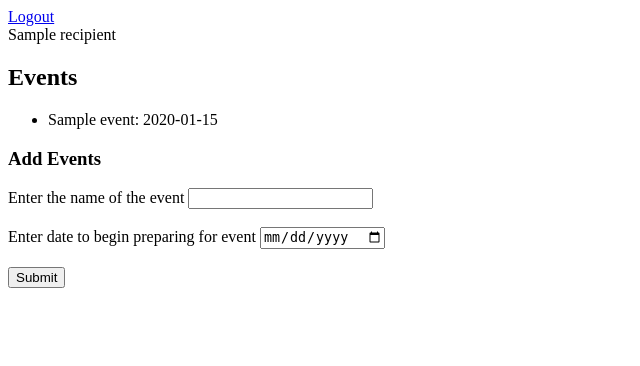
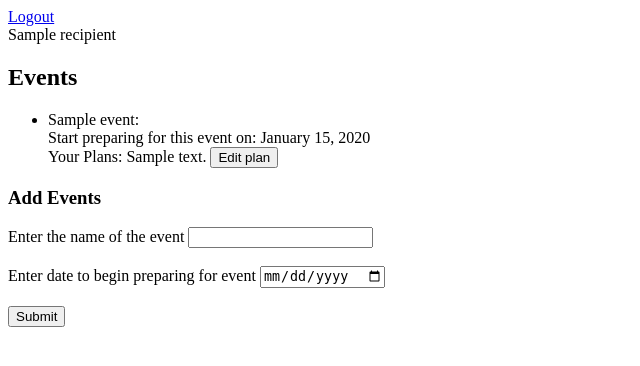
Before and after one commit to ShannaSmith/benevolence, a Flask app: page /recipient_profile/1 in a window 1280 px wide. Shown: the top 366 px of the page, without its empty margins (0-640 px from the left). Run offline with Flask 2, Linux system fonts and the light colour scheme; the visitor is signed in with stand-in values (Sample User, id 1); tables that the repository leaves empty hold one stand-in row (values such as "Sample post"); some libraries are stand-ins or nearby versions.

Commit message:
create update note functionality

```diff
--- a/crud.py
+++ b/crud.py
@@ -1,4 +1,5 @@
 """CRUD operation functions"""
+import psycopg2
 from model import db, User, Recipient, Note, Like, Event, Prompt, connect_to_db
 
 #Functions  start here:
@@ -27,9 +28,9 @@ def create_recipient(user, r_name):
     recipient= Recipient(user=user, r_name=r_name)
     return recipient
 
-def create_like(user, prompt, recipient, like_name):
+def create_like(prompt, recipient, like_name):
     """create a prompt"""
-    like = Like(user=user, prompt=prompt, recipient=recipient, like_name=like_name)
+    like = Like(prompt=prompt, recipient=recipient, like_name=like_name)
     return like
 
 def create_event(recipient, event_name, event_date):
@@ -37,7 +38,25 @@ def create_event(recipient, event_name, event_date):
     events = Event(event_name=event_name, event_date=event_date, recipient=recipient)
     return events
 
+def create_note(event, content):
+    """create new note"""
+    note = Note(event=event, content=content)
+    return note
 
+def get_event_by_id(event_id):
+    return Event.query.filter(Event.event_id == event_id).first()
+
+def get_note_by_id(note_id):
+    return Note.query.filter(Note.note_id == note_id).first()
+
+def delete_recipient(recipient_id):
+    """delete recipient by recipient id"""
+    pass
+
+def update_note(note_id, update_content):
+    """update a note given note_id and the updated content"""
+    note = Note.query.get(note_id)
+    note.content = update_content
 
 if __name__=='__main__':
     from server import app
--- a/seed_database.py
+++ b/seed_database.py
@@ -34,7 +34,7 @@ model.db.session.commit()
 for n in range(10):
     fname = names.get_first_name()
     lname = names.get_last_name()
-    email = f'{fname}@test.com'
+    email = f'{fname}{n}@test.com'
     password = 'test'
     user =crud.create_user(fname, lname, email, password)
     model.db.session.add(user)
--- a/server.py
+++ b/server.py
@@ -2,7 +2,7 @@
 from __future__ import print_function
 from flask import (Flask, render_template, request, flash, session, redirect, jsonify)
 
-from model import connect_to_db, db, User, Recipient, Note, Like, Prompt
+from model import connect_to_db, db, User, Recipient, Note, Like, Prompt, Event, Note
 import crud
 import os
 from jinja2 import StrictUndefined
@@ -110,6 +110,7 @@ def create_event(recipient_id):
     logged_in_email = session.get("user_email")
     if logged_in_email is None:
         flash("you must log in to add an event")
+        return redirect("/")
     else:
         event_name = request.form.get("event_name")
         event_date = request.form.get("event_date")
@@ -193,6 +194,72 @@ def  add_recipient(user_id):
         flash(f"You have added {r_name} to your profile!")
         return redirect(f"/recipients/{user.user_id}")
 
+#create note
+@app.route("/note/new/<event_id>", methods=["Post"])
+def create_new_note(event_id):
+    """create new note for event"""
+    logged_in_email = session.get("user_email")
+    if logged_in_email is None:
+        flash('You moust be logged in to create a note')
+        return redirect("/")
+    else:
+        user = crud.get_user_by_email(logged_in_email)
+        content = request.form.get("note")
+        event = crud.get_event_by_id(event_id)
+        note = crud.create_note(event, content)
+        event_name = event.event_name
+
+        db.session.add(note)
+        db.session.commit()
+        flash(f"You added your notes for {event_name}!")
+    # creds = None
+    # # The file token.json stores the user's access and refresh tokens, and is
+    # # created automatically when the authorization flow completes for the first
+    # # time.
+    # if os.path.exists('token.json'):
+    #     creds = Credentials.from_authorized_user_file('token.json', SCOPES)
+    # # If there are no (valid) credentials available, let the user log in.
+    # if not creds or not creds.valid:
+    #     if creds and creds.expired and creds.refresh_token:
+    #         creds.refresh(Request())
+    #     else:
+    #         flow = InstalledAppFlow.from_client_secrets_file(
+    #             'credentials.json', SCOPES)
+    #         creds = flow.run_local_server(port=0)
+    #     # Save the credentials for the next run
+    #     with open('token.json', 'w') as token:
+    #         token.write(creds.to_json())
+
+    # try:
+
+    #     service = build('calendar', 'v3', credentials=creds)
+    #     now = datetime.datetime.utcnow().isoformat() + 'Z'  # 'Z' indicates UTC time
+
+    #     event = service.events.get(calendarId='primary', eventId='eventId').execute()
+    #     event['description'] = note
+    #     updated_event = service.events().update(calendarId='primary', eventId=event['id'], body=event).execute()
+    #     #print the updated date
+    #     print(updated_event['update'])
+    # except HttpError as error:
+    #     print('An error occurred: %s' % error)
+        return redirect(f"/recipients/{user.user_id}")
+
+# Edit date format for Jinja templates
+@app.template_filter('datetimeformat')
+def datetimeformat(value, format='%B %d, %Y'):
+    """change date format"""
+    return value.strftime(format)
+
+# Update Note content
+@app.route("/update_note", methods=["POST"])
+def update_note():
+    note_id = request.json["note_id"]
+    update_content = request.json["update_content"]
+    crud.update_note(note_id, update_content)
+    db.session.commit()
+    return {"status":"Success"}
+
+
 
 
 
--- /dev/null
+++ b/static/styles.css
@@ -0,0 +1,3 @@
+.hidden{
+    display: none;
+}
--- /dev/null
+++ b/static/updateNotes.js
@@ -0,0 +1,39 @@
+console.log('connected to jinja')
+editButtons = document.querySelectorAll('.edit-note-content');
+for (const button of editButtons){
+    button.addEventListener('click', () =>{
+        console.log('button');
+        console.log(button.id)
+        const view = document.querySelector('.hidden');
+        view.classList.remove('hidden');
+
+        const buttonId = button.id;
+        const updateForm = document.querySelector(`#update_note_${button.id}`)
+        console.log(`update_note_${button.id}`)
+        console.log(updateForm)
+        updateForm.addEventListener('submit', (evt) =>{
+            evt.preventDefault();
+            console.log('form should have been submitted')
+
+            const newContent = document.getElementById(`update_event_note_${button.id}`).value
+            const formInput = {
+                update_content: newContent,
+                note_id: button.id,
+            };
+            console.log(formInput)
+            fetch('/update_note', {
+                method: 'POST',
+                body: JSON.stringify(formInput),
+                headers: {
+                    'Content-Type': 'application/json',
+                },
+            })
+              .then((response) =>response.json())
+              .then((responseJson) =>{
+              document.querySelector(`note_content_${button.id}`).innerHTML = newContent;
+                alert(responseJson.status);
+              });
+
+        } )
+
+        })};
--- a/templates/base.html
+++ b/templates/base.html
@@ -3,7 +3,7 @@
   <head>
     <meta charset="utf-8" />
     <meta name="viewport" content="width=device-width" />
-    <!-- <link href="/static/style.css" rel="stylesheet"> -->
+    <link href="/static/styles.css" rel="stylesheet">
     <title>{% block title %}{% endblock %}</title>
 
     {% block head %}{% endblock %}
--- a/templates/recipient_details.html
+++ b/templates/recipient_details.html
@@ -14,11 +14,35 @@
     {% if session.get('user_email') %}
         {% for event in recipient.events %}
             <li>
-                {{ event.event_name}}:
+                {{ event.event_name}}:<br>
                 <span class=event_num_{{ event.event_id}}>
-                    {{event.event_date}}
-                </span>
+                   Start preparing for this event on: {{event.event_date|datetimeformat}} <br>
+                    {% if not event.note %}
+                    <form action="/note/new/{{event.event_id}}" id="n_note" method="POST">
+                        <label for="note">Enter plan here</label>
+                        <input type="textarea" id="event_note" name="note">
+                        <br>
+                        <br>
+                        <input type="submit" value="Submit">
+                        </form>
+                        {%else%}
+                        <span class=note_content_{{ event.note.note_id}}>
+                        Your Plans: {{event.note.content}}
+                        <button class="edit-note-content" id={{event.note.note_id}}> Edit plan</button>
+                        </span>
+                        <div class="hidden">
+                            <form action="/update_note", id="update_note_{{event.note.note_id}}" method="POST">
+                                <label for="note">Update Your plan here</label>
+                                <input type="textarea" id="update_event_note_{{event.note.note_id}}" name="note">
+                                <br>
+                                <br>
+                                <input type="submit" value="Submit">
+                            </form>
+                        </div>
+                        {% endif %}
+                    </span>
             </li>
+
         {% endfor %}
     {% endif %}
 </ul>
@@ -51,6 +75,5 @@
     </form>
 {% endif %}
 
-
-
+<script src="../static/updateNotes.js"></script>
 {% endblock body %}
```
Also changed, not shown: model.py (+4 -4 lines).
